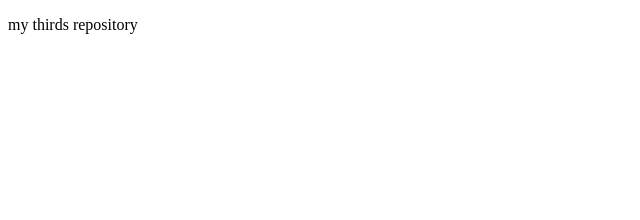
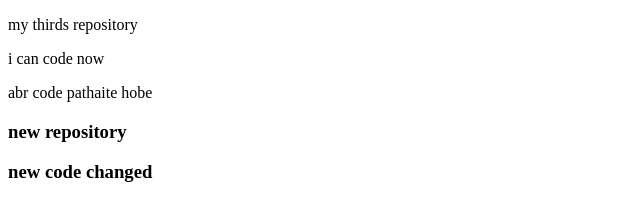
Before and after one commit to BaharAhmed/my-third-repo, a plain HTML site: page index.html in a window 1280 px wide. Shown: the whole page, without its empty margins (0-640 px from the left). Drawn offline with Linux system fonts and the light colour scheme.

Commit message:
added header

```diff
--- a/index.html
+++ b/index.html
@@ -8,6 +8,10 @@
 </head>
 <body>
     <p>my thirds repository</p>
+    <p>i can code now</p>
+    <p>abr code pathaite hobe</p>
+    <h3>new repository</h3>
+    <h3>new code changed</h3>
 
 </body>
 </html>
```
